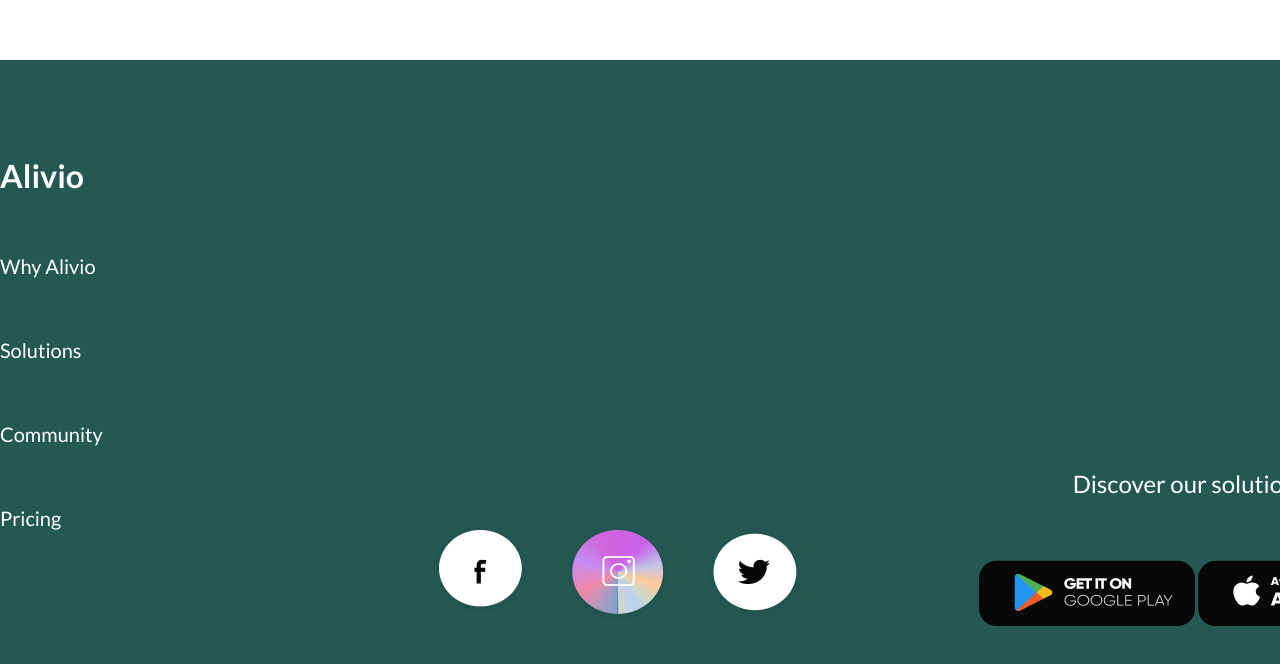
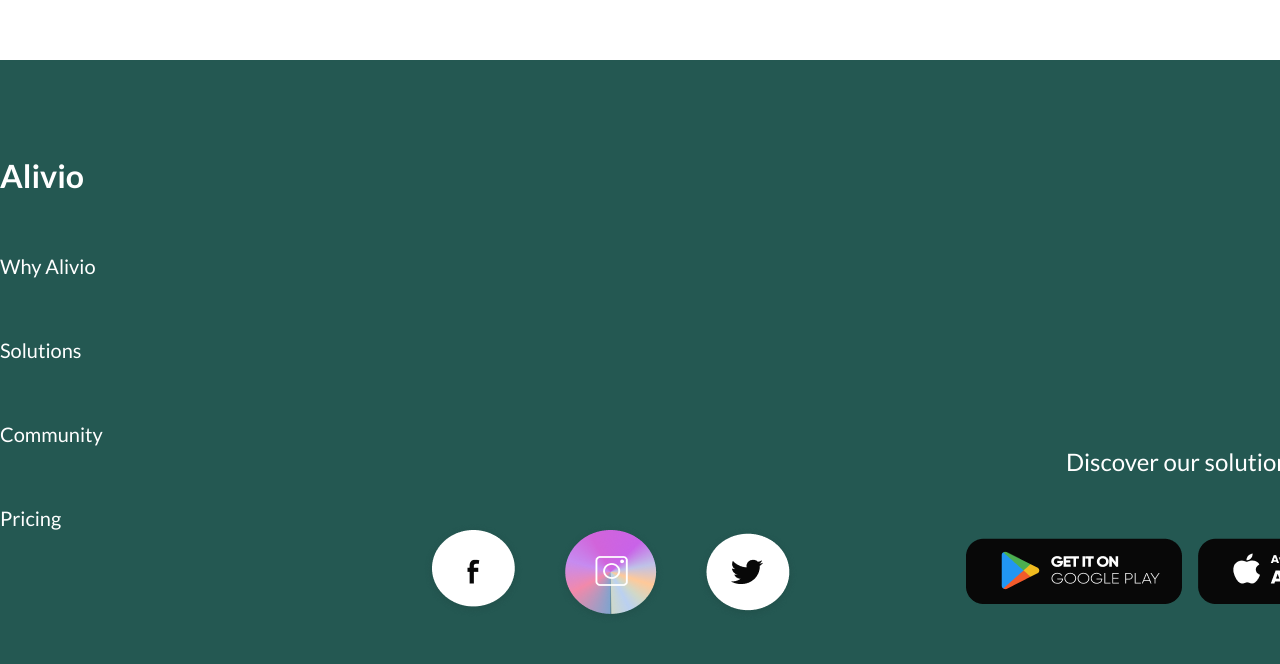
Before and after one commit to getOutOfHereInSmallSteps/SigmaSW-HW1, a plain HTML site: page index.html in a window 1280 px wide. Shown: the part 4382-5046 px from the top of the page. Drawn offline with Linux system fonts and the light colour scheme.

Commit message:
Mobile platforms position fix
added flexbox and gap for mobile platforms images
added padding to align images positions

```diff
--- a/styles/styles.css
+++ b/styles/styles.css
@@ -327,6 +327,16 @@
 .footer-apps {
   text-align: center;
   align-self: flex-end;
+  padding-bottom: 2.4rem;
+}
+
+.mobile-platforms__images {
+  display: flex;
+  gap: 1.6rem;
+}
+
+.mobile-platforms__images img {
+  cursor: pointer;
 }
 
 .footer-apps-header {
```
